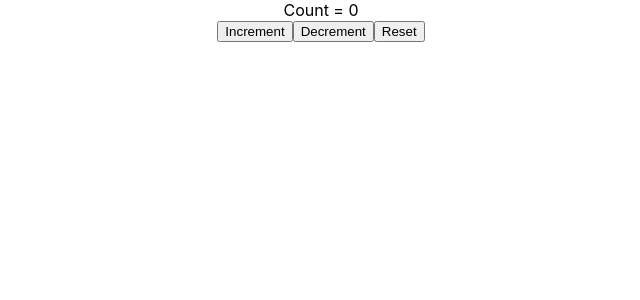
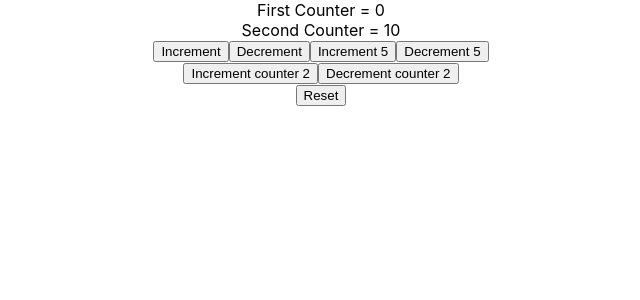
Before and after one commit to EranLavan/codevolution-one, a React (Create React App) app: page / in a window 1280 px wide. Shown: the top 300 px of the page, without its empty margins (319-959 px from the left). Built offline with nearby package versions, Linux system fonts and the light colour scheme.

Commit message:
modified:   src/App.js 	new file:   src/components/CounterTwo.js

```diff
--- a/src/App.js
+++ b/src/App.js
@@ -52,7 +52,8 @@
 // import HookIntervalFunctionCounter from './components/HookIntervalFunctionCounter';
 // import DataFetching from './components/DataFetching';
 // import FunctionC from './components/FunctionC';
-import CounterOne from './components/CounterOne';
+// import CounterOne from './components/CounterOne';
+import CounterTwo from './components/CounterTwo'
 
 // function App() {
 //   return (
@@ -70,7 +71,9 @@
     return (
       <div className="App">
 
-        <CounterOne />
+        {/* <CounterOne /> */}
+
+        <CounterTwo />
 
         {/* <ClassCounter /> */}
 
--- /dev/null
+++ b/src/components/CounterTwo.js
@@ -0,0 +1,47 @@
+import React, { useReducer } from 'react'
+
+const initialState = {
+    firstCounter: 0,
+    secondCounter: 10
+};
+
+const reducer = (state, action) => {
+    switch(action.type) {
+        case 'increment':
+            return { ...state, firstCounter: state.firstCounter + action.value }
+        case 'decrement':
+            return { ...state, firstCounter: state.firstCounter - action.value }
+        case 'increment2':
+            return { ...state, secondCounter: state.secondCounter + action.value }
+        case 'decrement2':
+            return { ...state, secondCounter: state.secondCounter - action.value }
+        case 'reset':
+            return initialState
+        default:
+            return state
+    }
+}
+
+function CounterTwo() {
+
+  const [count, dispatch] = useReducer(reducer, initialState)
+
+  return (
+    <div>
+      <div>First Counter = {count.firstCounter}</div>
+      <div>Second Counter = {count.secondCounter}</div>
+
+      <button onClick={() => dispatch({type: 'increment', value: 1})}>Increment</button>
+      <button onClick={() => dispatch({type: 'decrement', value: 1})}>Decrement</button>
+      <button onClick={() => dispatch({type: 'increment', value: 5})}>Increment 5</button>
+      <button onClick={() => dispatch({type: 'decrement', value: 5})}>Decrement 5</button>
+        <div>
+        <button onClick={() => dispatch({type: 'increment2', value: 1})}>Increment counter 2</button>
+        <button onClick={() => dispatch({type: 'decrement2', value: 1})}>Decrement counter 2</button>
+        </div>
+      <button onClick={() => dispatch({type: 'reset'})}>Reset</button>
+    </div>
+  )
+}
+
+export default CounterTwo
```
